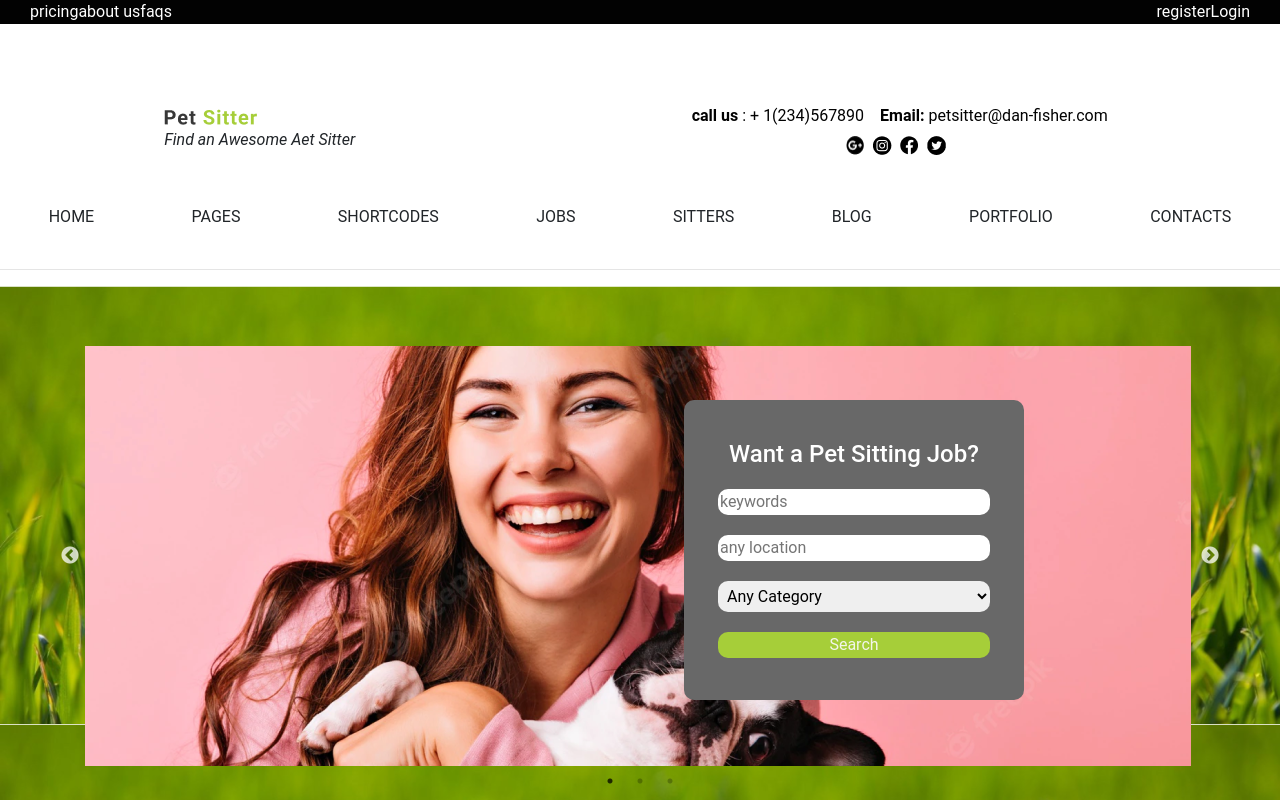
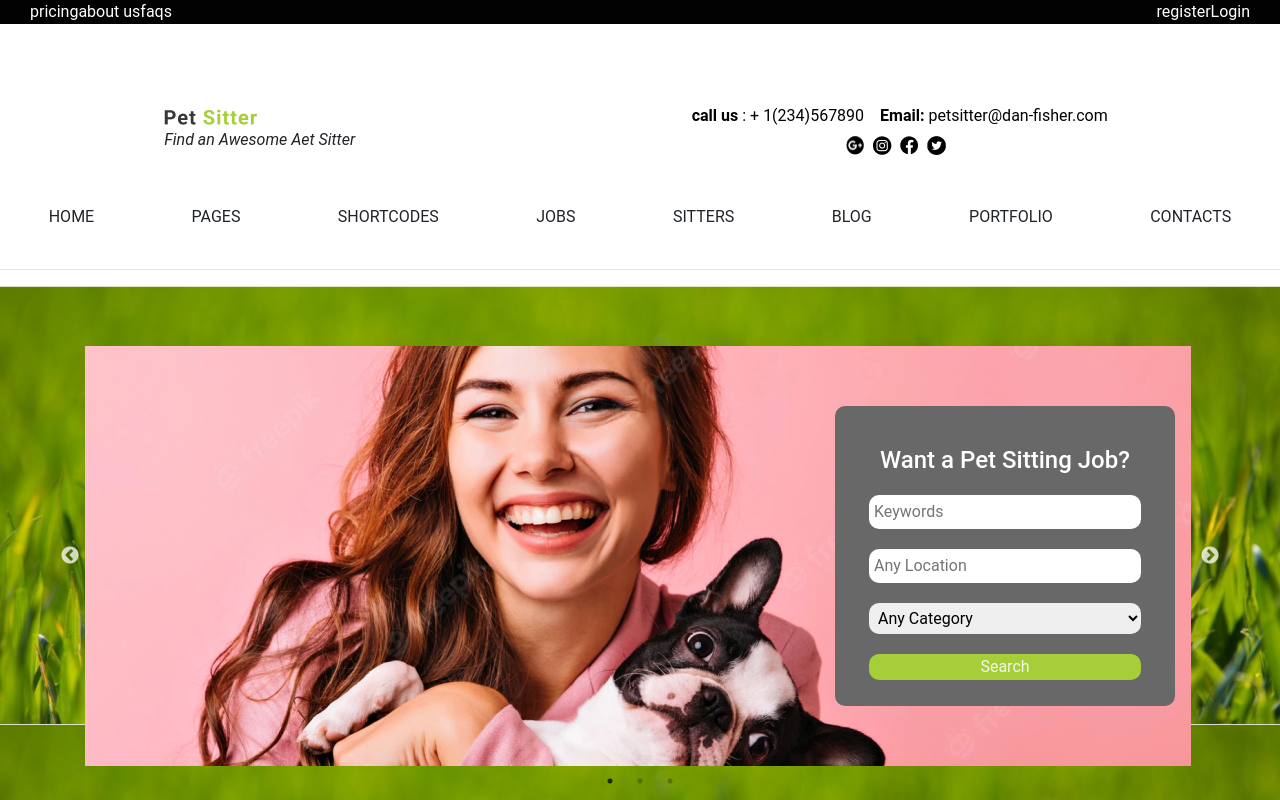
Before and after one commit to VadymTsymbaliuk/Test_Pet_Sitters_Vue, a Vue app: page / in a window 1280 px wide. Shown: the top 800 px of the page. Built offline with nearby package versions, Linux system fonts and the light colour scheme.

Commit message:
fix  form on slider

```diff
--- a/src/views/HomeView.vue
+++ b/src/views/HomeView.vue
@@ -3,10 +3,11 @@
     <hr />
     <section class="bg_slider">
       <div class="container">
+        <div class="wrapper_slider_form">
           <div class="form_slide d-flex flex-column align-items-center">
             <h4>Want a Pet Sitting Job?</h4>
-          <input placeholder="keywords" type="text" />
-          <input placeholder="any location" type="text" />
+            <input placeholder="Keywords" type="text" />
+            <input placeholder="Any Location" type="text" />
             <select class="select-css">
               <option>Any Category</option>
               <option>Apples</option>
@@ -22,6 +23,7 @@
             <div><img src="../../public/img/slide.png" alt="" /></div>
           </v-slider>
         </div>
+      </div>
     </section>
     <hr />
     <card />
@@ -33,10 +35,12 @@
 </template>
 <style scoped lang="scss">
 .bg_slider {
-  position: relative;
   background-image: url("../../public/img/bg_slider.png");
   background-size: contain;
   padding: 60px 0;
+}
+.wrapper_slider_form {
+  position: relative;
 }
 .form_slide {
   border-radius: 10px;
@@ -47,14 +51,15 @@
   }
   background: #686868;
   position: absolute;
-  top: 20%;
-  right: 20%;
+  right: 20px;
+  top: 0;
   bottom: 0;
-  margin: 0;
+  margin: auto;
   width: 340px;
   height: 300px;
   z-index: 2;
   input {
+    padding: 5px;
     width: 80%;
     margin-bottom: 20px;
     border-radius: 10px;
```
Lines whose indentation alone changed are shown as unchanged.
